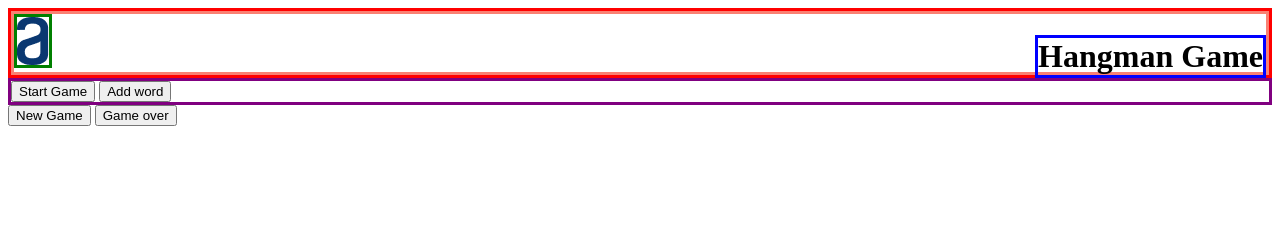
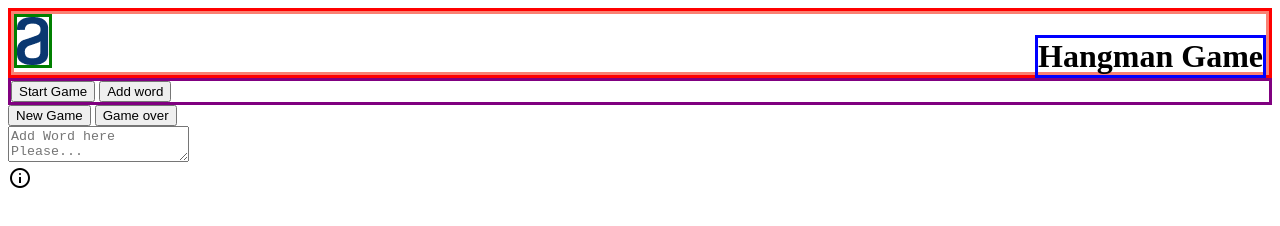
Before and after one commit to gumodi35/Challenge2-OracleOne-AhorcadoGame, a plain HTML site: page index.html in a window 1280 px wide. Drawn offline with nearby package versions, Linux system fonts and the light colour scheme.

Commit message:
add icons google icons

```diff
--- a/index.html
+++ b/index.html
@@ -6,7 +6,7 @@
     <meta http-equiv="X-UA-Compatible" content="IE=edge">
     <meta name="viewport" content="width=device-width, initial-scale=1.0">
     <meta name="description" content="Hangman Game">
-    <link rel="stylesheet" href="https://fonts.googleapis.com/icon?family=Material+Icons">
+    <link rel="stylesheet" href="https://fonts.googleapis.com/css2?family=Material+Symbols+Outlined:opsz,wght,FILL,GRAD@48,400,0,0" />
     <link rel="icon" type="image/x-icon" href="assets/favicon.png">
     <link rel="stylesheet" href="/style.css">
     <title>Hangman Game || Alura Latam One Education</title>
@@ -17,7 +17,7 @@
     <!--HEADER-->
     <header>
         <div class="row row-cols-1" style="border: solid red">
-            <div class="col" style="display: inline-flexbox; border: solid salmon; align-items: baseline; " >
+            <div class="col" style="display: inline-flexbox; border: solid salmon; align-items: baseline; ">
                 <img src="/assets/logo.png" alt="aluraLogo" style="border: solid green;">
                 <h1 style="display: inline; border: solid blue; float: right; "> Hangman Game</h1>
             </div>
@@ -50,6 +50,18 @@
             </form>
         </div>
         <!--ADD WORD-->
+        <div id="addWords" class="no-display">
+            <!--FORM-->
+            <for class="addwor_form">
+                <textarea name="adding_words" id="texto" placeholder="Add Word here Please..." required></textarea>
+                <!--INFO-->
+                <div class="info" style="border: color red;">
+                    <span class="material-symbols-outlined">
+                        info
+                    </span>
+                </div>
+            </for>
+        </div>
     </section>
 </body>
 
```
